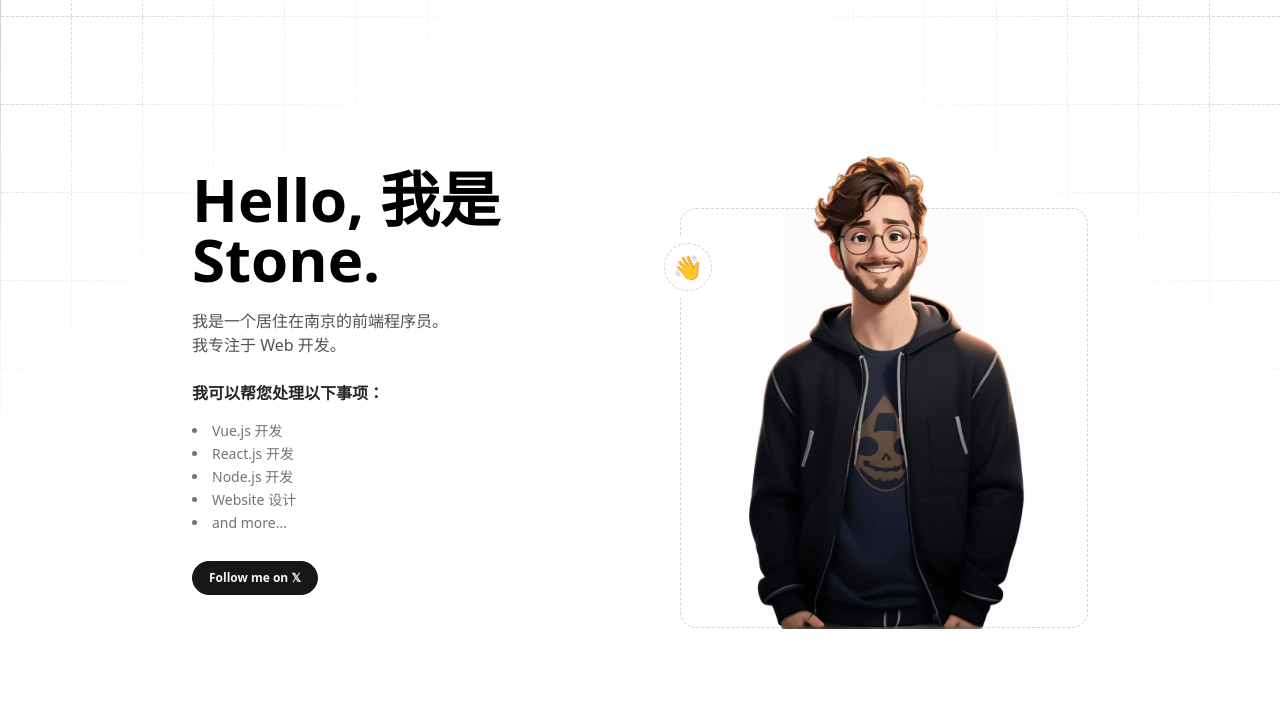
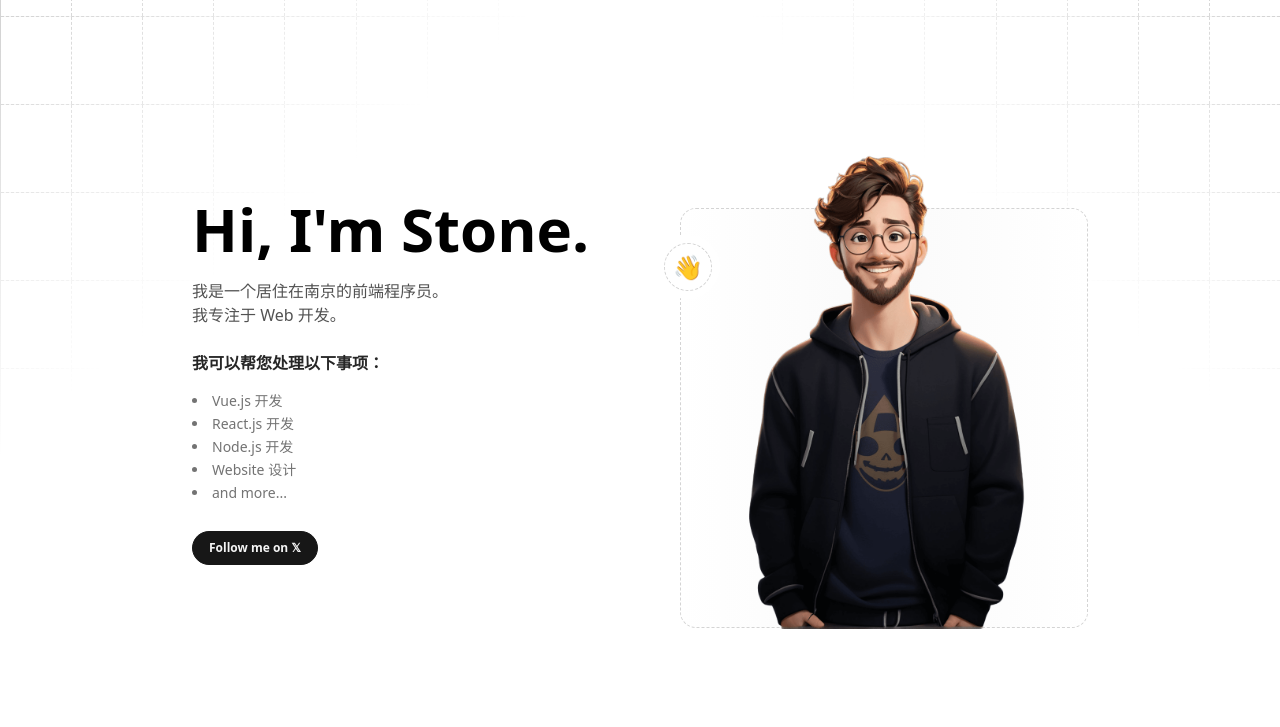
Before and after one commit to zhangyulingh/zyl, an Astro site: page / in a window 1280 px wide. Shown: the part 73-800 px from the top of the page. Built offline with nearby package versions, Linux system fonts and the light colour scheme; Astro itself is replaced by a stand-in of ours.

Commit message:
feat: update

```diff
--- a/src/pages/index.astro
+++ b/src/pages/index.astro
@@ -15,7 +15,7 @@ import Layout from "../layouts/main.astro";
         <h1
           class="mb-5 text-4xl font-bold leading-tight md:text-4xl lg:text-6xl dark:text-white"
         >
-          Hello, 我是Stone.
+          Hi, I'm Stone.
         </h1>
         <p class="mb-6 text-base text-neutral-600 dark:text-neutral-400">
           我是一个居住在南京的前端程序员。 <br
```
